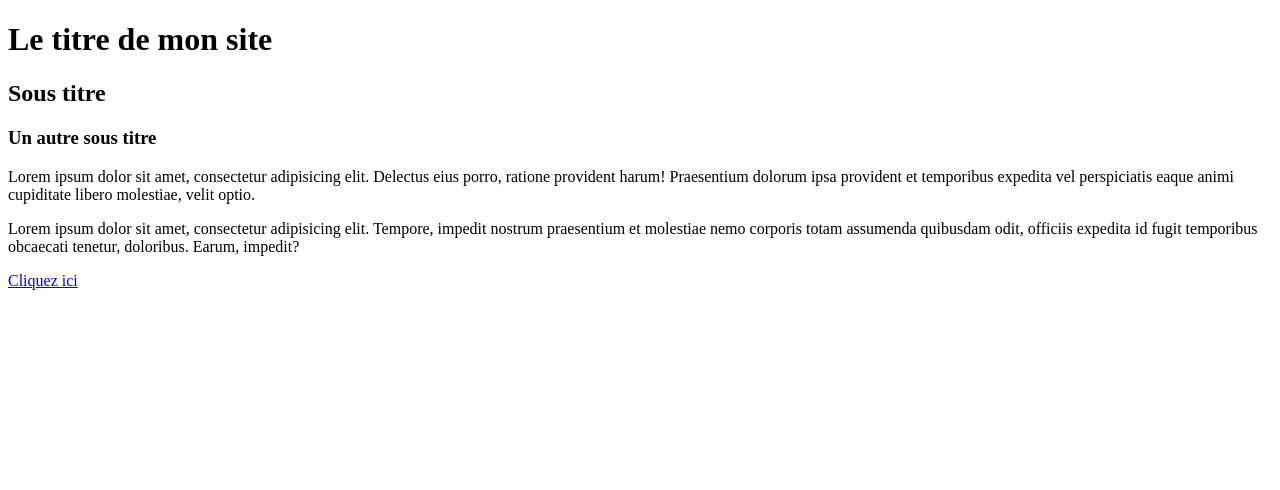
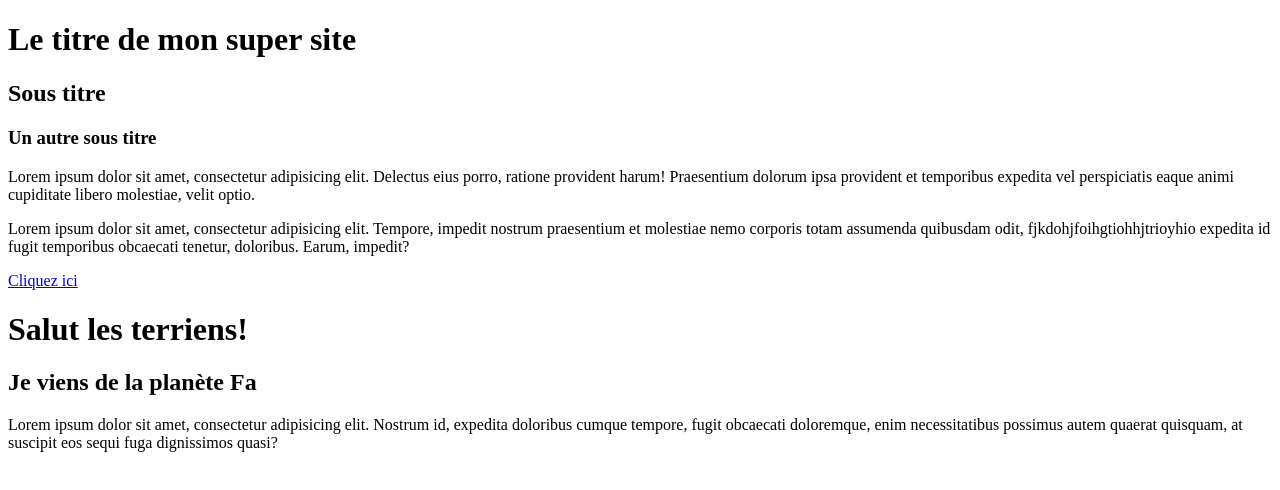
Before and after one commit to Manoush/projet-test-cesacom, a plain HTML site: page index.html in a window 1280 px wide. Drawn offline with Linux system fonts and the light colour scheme.

Commit message:
Base du site modif

```diff
--- a/index.html
+++ b/index.html
@@ -5,10 +5,17 @@
     <title>Mon super site</title>
 </head>
 <body>
- <h1>Le titre de mon site</h1>
+ <h1>Le titre de mon super site</h1>
 </body>
     <h2>Sous titre</h2>
     <h3>Un autre sous titre</h3>
     <p>Lorem ipsum dolor sit amet, consectetur adipisicing elit. Delectus eius porro, ratione provident harum! Praesentium dolorum ipsa provident et temporibus expedita vel perspiciatis eaque animi cupiditate libero molestiae, velit optio.</p>
-    <p>Lorem ipsum dolor sit amet, consectetur adipisicing elit. Tempore, impedit nostrum praesentium et molestiae nemo corporis totam assumenda quibusdam odit, officiis expedita id fugit temporibus obcaecati tenetur, doloribus. Earum, impedit?</p>
-<a href="portfolio.html">Cliquez ici</a>
+    <p>Lorem ipsum dolor sit amet, consectetur adipisicing elit. Tempore, impedit nostrum praesentium et molestiae nemo corporis totam assumenda quibusdam odit, fjkdohjfoihgtiohhjtrioyhio expedita id fugit temporibus obcaecati tenetur, doloribus. Earum, impedit?</p>
+
+
+    <a href="portfolio.html">Cliquez ici</a>
+
+    <h1>Salut les terriens!</h1>
+    <h2>Je viens de la planète Fa</h2>
+
+    <p>Lorem ipsum dolor sit amet, consectetur adipisicing elit. Nostrum id, expedita doloribus cumque tempore, fugit obcaecati doloremque, enim necessitatibus possimus autem quaerat quisquam, at suscipit eos sequi fuga dignissimos quasi?</p>
```
